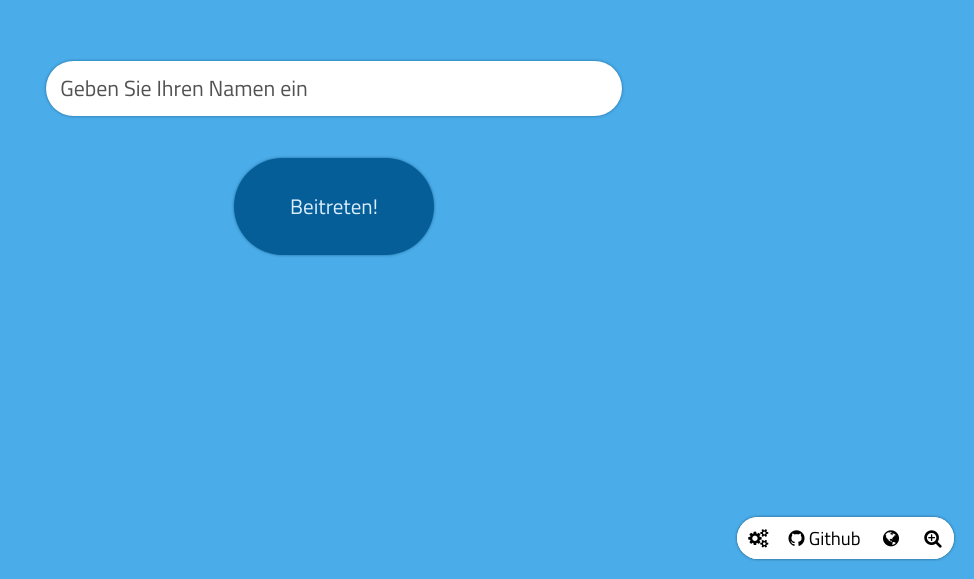
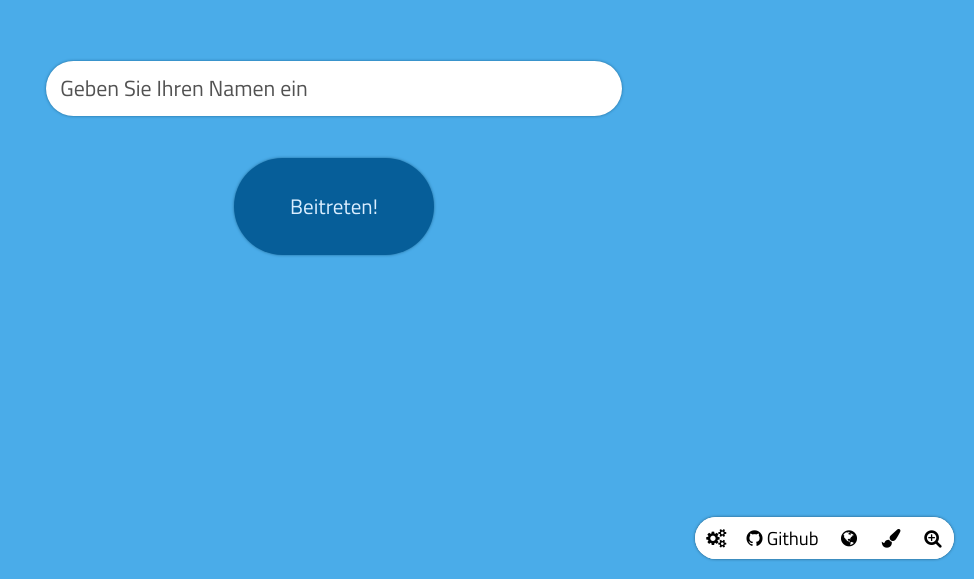
Before and after one commit to ludovitkramar/g-spiel, a website: page public/index.html in a window 1280 px wide. Shown: the part 221-800 px from the top of the page, without its empty margins (306-1280 px from the left). Drawn offline with nearby package versions, Linux system fonts and the light colour scheme; no server answers.

Commit message:
new themes

```diff
--- /dev/null
+++ b/public/css/green.css
@@ -0,0 +1,195 @@
+:root {
+    --bg: #ffffff;
+    --text: rgb(22, 22, 22);
+    --textAlt: #fff;
+    --focus: rgb(103, 219, 68);
+    /* phase notice: */
+    --phaseTitle: rgb(44, 44, 44);
+    --joinScrBg: #2f8027;
+    /* notifications */
+    --notiInfo: rgb(25, 54, 97);
+    --notiInfoBorder: rgba(24, 42, 70, 0);
+    --notiError: rgb(88, 23, 23);
+    --notiErrorBorder: rgba(41, 14, 14, 0);
+    /* big blue button */
+    --bigBtnBg: #137407;
+    --bigBtnText: rgb(219, 255, 218);
+    --bigBtnBorder: rgba(0, 0, 0, 0);
+    --bigBtnBgH: #199109;
+    --bigBtnBgA: #105507;
+    /* join screen player list */
+    --playerReady: green;
+    --playerNotReady: red;
+    /* grey text used for example in the join screen */
+    --greyText: #555;
+    --greyBorder: #aaa;
+    /* reusable things for all kind of boxes */
+    --boxBg: #fff;
+    --boxShadow: rgba(0, 0, 0, 1);
+    --boxShadowSemiweak: rgba(0, 0, 0, 0.75);
+    --boxShadowWeak: rgba(0, 0, 0, 0.5);
+    /* game screen main colors */
+    --gameBg: #fff;
+    --gameBgAlt: #eee;
+    --gameTalking: #587a06;
+    --gameVoting: #1e7e5e;
+    --gameEvaluating: #293d75;
+    --gameRoundStats: #000000;
+    /* talking phase player list */
+    --inactivePlayerDot: rgb(227, 230, 238);
+    --activePlayerDot1: rgb(93, 226, 40);
+    --activePlayerDot2: rgb(150, 240, 165);
+    --activePlayerShadow: rgb(63, 231, 12);
+    /* voting phase button */
+    --gvtBtnBorder: #7f8883;
+    --gvtBtnBg: #93ada922;
+    --gvtBtnFocusShadow: #7f8884;
+    --gvtBtnBgH: #93ada344;
+    --gvtBtnBgA: rgba(147, 173, 163, 0.667);
+    --gvtBtnBgVoted: #4e7e70dd;
+    --gvtBtnBgVotedH: #4e7e6ed8;
+    --gvtBtnBgVotedA: #4e7e6cee;
+    /* evaluation phase */
+    --evabtn1: rgb(76, 97, 61);
+    --evabtn1H: rgb(96, 122, 77);
+    --evabtn1A: rgb(44, 58, 34);
+    --evabtn2: rgb(96, 112, 78);
+    --evabtn2H: rgb(117, 136, 94);
+    --evabtn2A: rgb(68, 80, 55);
+    --evabtn3: rgb(119, 122, 78);
+    --evabtn3H: rgb(141, 145, 98);
+    --evabtn3A: rgb(63, 65, 42);
+    --evabtn4: rgb(134, 108, 64);
+    --evabtn4H: rgb(167, 138, 89);
+    --evabtn4A: rgb(66, 57, 40);
+    --evabtn5: rgb(117, 70, 70);
+    --evabtn5H: rgb(156, 97, 97);
+    --evabtn5A: rgb(49, 31, 31);
+    --evabSelected: #efdf00;
+    --evabSelectedShadow: #dc0;
+    --evabSelectedH: #ffee00;
+    --evabSelectedA: #cec000;
+    --evabSelectedText: #000;
+    /* round stat phase */
+    --playerName: royalblue;
+    --imposterName: orangered;
+    --correctGuess: #237e53;
+    --incorrectGuess: #a13711;
+    --grsp1: #b3edbd;
+    --grsp2: #c4fece;
+    --grsp3: #FFFDBF;
+    --grsp4: #FFDBAD;
+    --grsp5: #FFA9AA;
+    /* game ended screen */
+    --endScrBg: #ffffff;
+    --rankingBorder: #00000000;
+    --ranking1: #6be63b;
+    --ranking2: #55bd5c;
+    --ranking3: #42a180;
+    --rankingLow: rgb(94, 94, 94);
+    /* toolbox colors */
+    --tbBG: #fff;
+    --tbH : #eee;
+    --tbA: #ccc;
+}
+
+@media (prefers-color-scheme: dark) {
+    :root {
+        --bg: rgb(34, 34, 34);
+        --text: #eee;
+        --textAlt: #fff;
+        --focus: rgb(50, 151, 30);
+        --inputBG: rgb(119, 119, 119);
+        --placeholderText: rgb(189, 189, 189);
+        /* phase notice: */
+        --phaseTitle: rgb(41, 200, 62);
+        --joinScrBg: rgb(58, 58, 58);
+        /* notifications */
+        --notiInfo: rgb(40, 73, 124);
+        --notiInfoBorder: rgb(24, 42, 70, 0);
+        --notiError: rgb(124, 40, 40);
+        --notiErrorBorder: rgb(41, 14, 14, 0);
+        /* big blue button */
+        --bigBtnBg: #06991a;
+        --bigBtnText: rgb(218, 255, 226);
+        --bigBtnBorder: rgba(0, 0, 0, 0);
+        --bigBtnBgH: rgb(37, 165, 33);
+        --bigBtnBgA: rgb(16, 83, 16);
+        /* join screen player list */
+        --playerReady: green;
+        --playerNotReady: red;
+        /* grey text used for example in the join screen */
+        --greyText: rgb(133, 133, 133);
+        --greyBorder: rgb(93, 93, 93);
+        /* reusable things for all kind of boxes */
+        --boxBg: rgb(85, 85, 85);
+        --boxShadow: rgb(133, 133, 133);
+        --boxShadowSemiweak: rgba(133, 133, 133, 0.75);
+        --boxShadowWeak: rgba(133, 133, 133, 0.5);
+        /* game screen main colors */
+        --gameBg: rgb(46, 46, 46);
+        --gameBgAlt: rgb(46, 46, 46);
+        --gameTalking: #587a06;
+        --gameVoting: #1e7e5e;
+        --gameEvaluating: #293d75;
+        --gameRoundStats: #000000;
+        /* talking phase player list */
+        --inactivePlayerDot: rgb(78, 78, 78);
+        --activePlayerDot1: rgb(103, 240, 75);
+        --activePlayerDot2: rgb(150, 240, 184);
+        --activePlayerShadow: rgb(181, 255, 132);
+        /* voting phase button */
+        --gvtBtnBorder: #494d48;
+        --gvtBtnBg: #686e64;
+        --gvtBtnFocusShadow: #2d4725;
+        --gvtBtnBgH: #889485;
+        --gvtBtnBgA: #3f4741;
+        --gvtBtnBgVoted: #3a9e50;
+        --gvtBtnBgVotedH: #6ec546;
+        --gvtBtnBgVotedA: #427e2a;
+        /* evaluation phase */
+        --evabtn1: rgb(76, 97, 61);
+        --evabtn1H: rgb(96, 122, 77);
+        --evabtn1A: rgb(44, 58, 34);
+        --evabtn2: rgb(96, 112, 78);
+        --evabtn2H: rgb(117, 136, 94);
+        --evabtn2A: rgb(68, 80, 55);
+        --evabtn3: rgb(119, 122, 78);
+        --evabtn3H: rgb(141, 145, 98);
+        --evabtn3A: rgb(63, 65, 42);
+        --evabtn4: rgb(134, 108, 64);
+        --evabtn4H: rgb(167, 138, 89);
+        --evabtn4A: rgb(66, 57, 40);
+        --evabtn5: rgb(117, 70, 70);
+        --evabtn5H: rgb(156, 97, 97);
+        --evabtn5A: rgb(49, 31, 31);
+        --evabSelected: #efdf00;
+        --evabSelectedShadow: #dc0;
+        --evabSelectedH: #ffee00;
+        --evabSelectedA: #cec000;
+        --evabSelectedText: #000;
+        /* round stat phase */
+        --playerName: rgb(114, 145, 236);
+        --playerNameShadow: royalblue;
+        --imposterName: rgb(255, 105, 51);
+        --imposterNameShadow: orangered;
+        --correctGuess: #237e53;
+        --incorrectGuess: #a13711;
+        --grsp1: #546e59;
+        --grsp2: #506854;
+        --grsp3: #757457;
+        --grsp4: #746450;
+        --grsp5: #6d4647;
+        /* game ended screen */
+        --endScrBg: #424242;
+        --rankingBorder: #00000000;
+        --ranking1: #51b42a;
+        --ranking2: #80a249;
+        --ranking3: #868831;
+        --rankingLow: rgb(94, 94, 94);
+        /* toolbox colors */
+        --tbBG: rgb(73, 73, 73);
+        --tbH : rgb(112, 112, 112);
+        --tbA: rgb(51, 51, 51);
+      }
+}
--- /dev/null
+++ b/public/css/light.css
@@ -0,0 +1,199 @@
+:root {
+    --bg: #ffffff;
+    --text: rgb(77, 77, 77);
+    --textAlt: rgb(98, 98, 98);
+    --focus: rgb(131, 172, 197);
+    --inputBG: rgb(255, 255, 255);
+    --placeholderText: rgb(128, 128, 128);
+    /* phase notice: */
+    --phaseTitle: rgb(160, 187, 236);
+    --joinScrBg: #ffffff;
+    /* notifications */
+    --notiInfo: rgb(212, 229, 255);
+    --notiInfoBorder: rgb(112, 134, 170);
+    --notiError: rgb(246, 228, 228);
+    --notiErrorBorder: rgb(168, 126, 126);
+    /* big blue button */
+    --bigBtnBg: #dfe9f0;
+    --bigBtnText: rgb(65, 84, 102);
+    --bigBtnBorder: rgba(0, 0, 0, 0);
+    --bigBtnBgH: rgb(206, 231, 248);
+    --bigBtnBgA: rgb(104, 147, 175);
+    /* join screen player list */
+    --playerReady: rgb(102, 184, 102);
+    --playerNotReady: rgb(201, 101, 101);
+    /* grey text used for example in the join screen */
+    --greyText: rgb(161, 161, 161);
+    --greyBorder: rgb(207, 207, 207);
+    /* reusable things for all kind of boxes */
+    --boxBg: #fff;
+    --boxShadow: rgba(0, 0, 0, 1);
+    --boxShadowSemiweak: rgba(0, 0, 0, 0.75);
+    --boxShadowWeak: rgba(0, 0, 0, 0.5);
+    /* game screen main colors */
+    --gameBg: #fff;
+    --gameBgAlt: rgb(255, 255, 255);
+    --gameTalking: #d9e6f3;
+    --gameVoting: #e3daf0;
+    --gameEvaluating: #dfebdb;
+    --gameRoundStats: #ebebeb;
+    /* talking phase player list */
+    --inactivePlayerDot: rgb(227, 230, 238);
+    --activePlayerDot1: rgb(63, 95, 241);
+    --activePlayerDot2: rgb(150, 186, 240);
+    --activePlayerShadow: rgb(205, 227, 255);
+    /* voting phase button */
+    --gvtBtnBorder: #cfbfe2;
+    --gvtBtnBg: #f5eefa;
+    --gvtBtnFocusShadow: #a490bb;
+    --gvtBtnBgH: #f5eefa;
+    --gvtBtnBgA: #a393ad;
+    --gvtBtnBgVoted: #a490bb;
+    --gvtBtnBgVotedH: #baa8ce;
+    --gvtBtnBgVotedA: #8c77a3;
+    /* evaluation phase */
+    --evabtn1: rgb(188, 206, 175);
+    --evabtn1H: rgb(209, 221, 201);
+    --evabtn1A: rgb(121, 139, 108);
+    --evabtn2: rgb(182, 197, 165);
+    --evabtn2H: rgb(227, 235, 219);
+    --evabtn2A: rgb(136, 155, 117);
+    --evabtn3: rgb(195, 197, 166);
+    --evabtn3H: rgb(220, 221, 205);
+    --evabtn3A: rgb(150, 153, 112);
+    --evabtn4: rgb(202, 190, 170);
+    --evabtn4H: rgb(221, 213, 199);
+    --evabtn4A: rgb(155, 139, 109);
+    --evabtn5: rgb(197, 164, 164);
+    --evabtn5H: rgb(231, 211, 211);
+    --evabtn5A: rgb(167, 125, 125);
+    --evabSelected: #fffbbc;
+    --evabSelectedShadow: rgb(255, 245, 131);
+    --evabSelectedH: #fffddb;
+    --evabSelectedA: #dad599;
+    --evabSelectedText: rgb(44, 44, 44);
+    /* round stat phase */
+    --playerName: rgb(79, 117, 231);
+    --playerNameShadow: rgba(65, 105, 225, 0);
+    --imposterName: rgb(255, 101, 45);
+    --imposterNameShadow: rgba(255, 68, 0, 0);
+    --correctGuess: #b7eed4;
+    --incorrectGuess: #e2c0b3;
+    --grsp1: #b3edbd;
+    --grsp2: #c4fece;
+    --grsp3: #FFFDBF;
+    --grsp4: #FFDBAD;
+    --grsp5: #FFA9AA;
+    /* game ended screen */
+    --endScrBg: #ffffff;
+    --rankingBorder: #00000000;
+    --ranking1: #ffeaa7;
+    --ranking2: #eef0f5;
+    --ranking3: #ffddbe;
+    --rankingLow: rgb(241, 241, 241);
+    /* toolbox colors */
+    --tbBG: #fff;
+    --tbH : #eee;
+    --tbA: #ccc;
+  }
+
+@media (prefers-color-scheme: dark) {
+    :root {
+        --bg: #ffffff;
+        --text: rgb(77, 77, 77);
+        --textAlt: rgb(98, 98, 98);
+        --focus: rgb(131, 172, 197);
+        --inputBG: rgb(255, 255, 255);
+        --placeholderText: rgb(128, 128, 128);
+        /* phase notice: */
+        --phaseTitle: rgb(160, 187, 236);
+        --joinScrBg: #ffffff;
+        /* notifications */
+        --notiInfo: rgb(212, 229, 255);
+        --notiInfoBorder: rgb(112, 134, 170);
+        --notiError: rgb(246, 228, 228);
+        --notiErrorBorder: rgb(168, 126, 126);
+        /* big blue button */
+        --bigBtnBg: #dfe9f0;
+        --bigBtnText: rgb(65, 84, 102);
+        --bigBtnBorder: rgba(0, 0, 0, 0);
+        --bigBtnBgH: rgb(206, 231, 248);
+        --bigBtnBgA: rgb(104, 147, 175);
+        /* join screen player list */
+        --playerReady: rgb(102, 184, 102);
+        --playerNotReady: rgb(201, 101, 101);
+        /* grey text used for example in the join screen */
+        --greyText: rgb(161, 161, 161);
+        --greyBorder: rgb(207, 207, 207);
+        /* reusable things for all kind of boxes */
+        --boxBg: #fff;
+        --boxShadow: rgba(0, 0, 0, 1);
+        --boxShadowSemiweak: rgba(0, 0, 0, 0.75);
+        --boxShadowWeak: rgba(0, 0, 0, 0.5);
+        /* game screen main colors */
+        --gameBg: #fff;
+        --gameBgAlt: rgb(255, 255, 255);
+        --gameTalking: #d9e6f3;
+        --gameVoting: #e3daf0;
+        --gameEvaluating: #dfebdb;
+        --gameRoundStats: #ebebeb;
+        /* talking phase player list */
+        --inactivePlayerDot: rgb(227, 230, 238);
+        --activePlayerDot1: rgb(63, 95, 241);
+        --activePlayerDot2: rgb(150, 186, 240);
+        --activePlayerShadow: rgb(205, 227, 255);
+        /* voting phase button */
+        --gvtBtnBorder: #cfbfe2;
+        --gvtBtnBg: #f5eefa;
+        --gvtBtnFocusShadow: #a490bb;
+        --gvtBtnBgH: #f5eefa;
+        --gvtBtnBgA: #a393ad;
+        --gvtBtnBgVoted: #a490bb;
+        --gvtBtnBgVotedH: #baa8ce;
+        --gvtBtnBgVotedA: #8c77a3;
+        /* evaluation phase */
+        --evabtn1: rgb(188, 206, 175);
+        --evabtn1H: rgb(209, 221, 201);
+        --evabtn1A: rgb(121, 139, 108);
+        --evabtn2: rgb(182, 197, 165);
+        --evabtn2H: rgb(227, 235, 219);
+        --evabtn2A: rgb(136, 155, 117);
+        --evabtn3: rgb(195, 197, 166);
+        --evabtn3H: rgb(220, 221, 205);
+        --evabtn3A: rgb(150, 153, 112);
+        --evabtn4: rgb(202, 190, 170);
+        --evabtn4H: rgb(221, 213, 199);
+        --evabtn4A: rgb(155, 139, 109);
+        --evabtn5: rgb(197, 164, 164);
+        --evabtn5H: rgb(231, 211, 211);
+        --evabtn5A: rgb(167, 125, 125);
+        --evabSelected: #fffbbc;
+        --evabSelectedShadow: rgb(255, 245, 131);
+        --evabSelectedH: #fffddb;
+        --evabSelectedA: #dad599;
+        --evabSelectedText: rgb(44, 44, 44);
+        /* round stat phase */
+        --playerName: rgb(79, 117, 231);
+        --playerNameShadow: rgba(65, 105, 225, 0);
+        --imposterName: rgb(255, 101, 45);
+        --imposterNameShadow: rgba(255, 68, 0, 0);
+        --correctGuess: #b7eed4;
+        --incorrectGuess: #e2c0b3;
+        --grsp1: #b3edbd;
+        --grsp2: #c4fece;
+        --grsp3: #FFFDBF;
+        --grsp4: #FFDBAD;
+        --grsp5: #FFA9AA;
+        /* game ended screen */
+        --endScrBg: #ffffff;
+        --rankingBorder: #00000000;
+        --ranking1: #ffeaa7;
+        --ranking2: #eef0f5;
+        --ranking3: #ffddbe;
+        --rankingLow: rgb(241, 241, 241);
+        /* toolbox colors */
+        --tbBG: #fff;
+        --tbH : #eee;
+        --tbA: #ccc;
+      }
+}
--- a/public/index.html
+++ b/public/index.html
@@ -135,6 +135,13 @@
                 <div onclick="setLang('en')" class="toolBtn">English</div>
             </div>
         </button><button>
+          <i class="fa fa-paint-brush" aria-hidden="true"></i>
+          <div class="toolBoxTool fastDownSwoosh">
+              <div onclick="setTheme('default')" class="toolBtn">Default theme</div>
+              <div onclick="setTheme('light')" class="toolBtn">Light Theme</div>
+              <div onclick="setTheme('green')" class="toolBtn">Green Theme</div>
+          </div>
+      </button><button>
             <i class="fa fa-search-plus" aria-hidden="true"></i>
             <div class="toolBoxTool fastDownSwoosh">
                 <div onclick="setTextSize(106)" class="toolBtn" id="sltt">Large Text</div>
```
Also changed, not shown: public/css/style.css (+8 -4 lines), public/js/script.js (+30 -1 lines).
